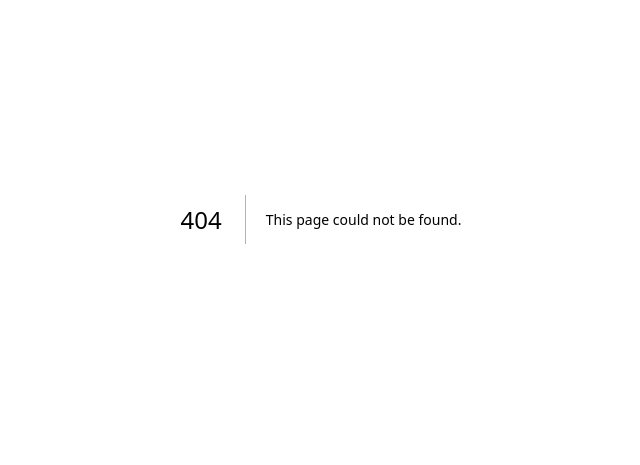
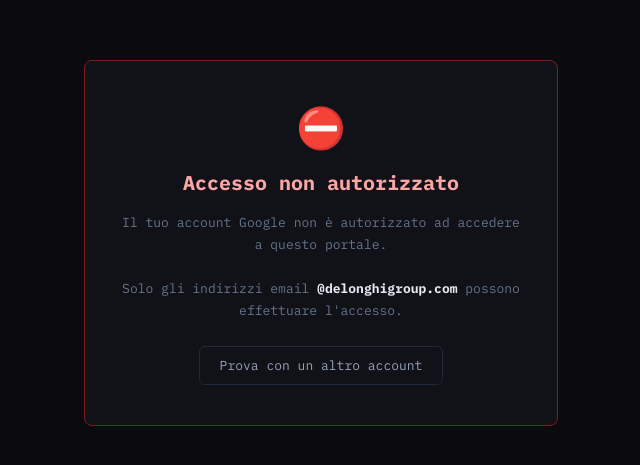
Before and after one commit to gianfralbertioromulazzi-pixel/adyen-debug, a Next.js app: page /auth/unauthorized in a window 1280 px wide. Before the commit this address had no page. Shown: the part 181-646 px from the top of the page, without its empty margins (319-959 px from the left). Built offline with nearby package versions, Linux system fonts and the light colour scheme.

Commit message:
Create page.js

```diff
--- /dev/null
+++ b/app/auth/unauthorized/page.js
@@ -0,0 +1,67 @@
+// app/auth/unauthorized/page.js
+// Mostrata quando signIn() ritorna "/auth/unauthorized" (email non @delonghigroup.com)
+
+"use client";
+
+import { signIn } from "next-auth/react";
+
+export default function UnauthorizedPage() {
+  return (
+    <main style={styles.main}>
+      <div style={styles.card}>
+        <span style={styles.icon}>⛔</span>
+        <h1 style={styles.title}>Accesso non autorizzato</h1>
+        <p style={styles.body}>
+          Il tuo account Google non è autorizzato ad accedere a questo portale.
+          <br /><br />
+          Solo gli indirizzi email <strong style={{ color: "#e2e8f0" }}>@delonghigroup.com</strong> possono effettuare l'accesso.
+        </p>
+        <button
+          onClick={() => signIn("google", { callbackUrl: "/dashboard" })}
+          style={styles.btn}
+        >
+          Prova con un altro account
+        </button>
+      </div>
+    </main>
+  );
+}
+
+const styles = {
+  main: {
+    minHeight: "100vh",
+    background: "#0a0a0f",
+    display: "flex",
+    alignItems: "center",
+    justifyContent: "center",
+    padding: "24px 16px",
+    fontFamily: "'IBM Plex Mono', 'Courier New', monospace",
+  },
+  card: {
+    width: "100%",
+    maxWidth: 400,
+    background: "#111118",
+    border: "1px solid #7f1d1d",
+    borderRadius: 8,
+    padding: "40px 36px",
+    display: "flex",
+    flexDirection: "column",
+    alignItems: "center",
+    gap: 16,
+    textAlign: "center",
+  },
+  icon: { fontSize: 40 },
+  title: { fontSize: 20, fontWeight: 700, color: "#fca5a5", margin: 0 },
+  body: { fontSize: 13, color: "#64748b", lineHeight: 1.7, margin: 0 },
+  btn: {
+    marginTop: 8,
+    background: "transparent",
+    border: "1px solid #1e293b",
+    borderRadius: 6,
+    padding: "10px 20px",
+    fontSize: 13,
+    fontFamily: "inherit",
+    color: "#94a3b8",
+    cursor: "pointer",
+  },
+};
```
